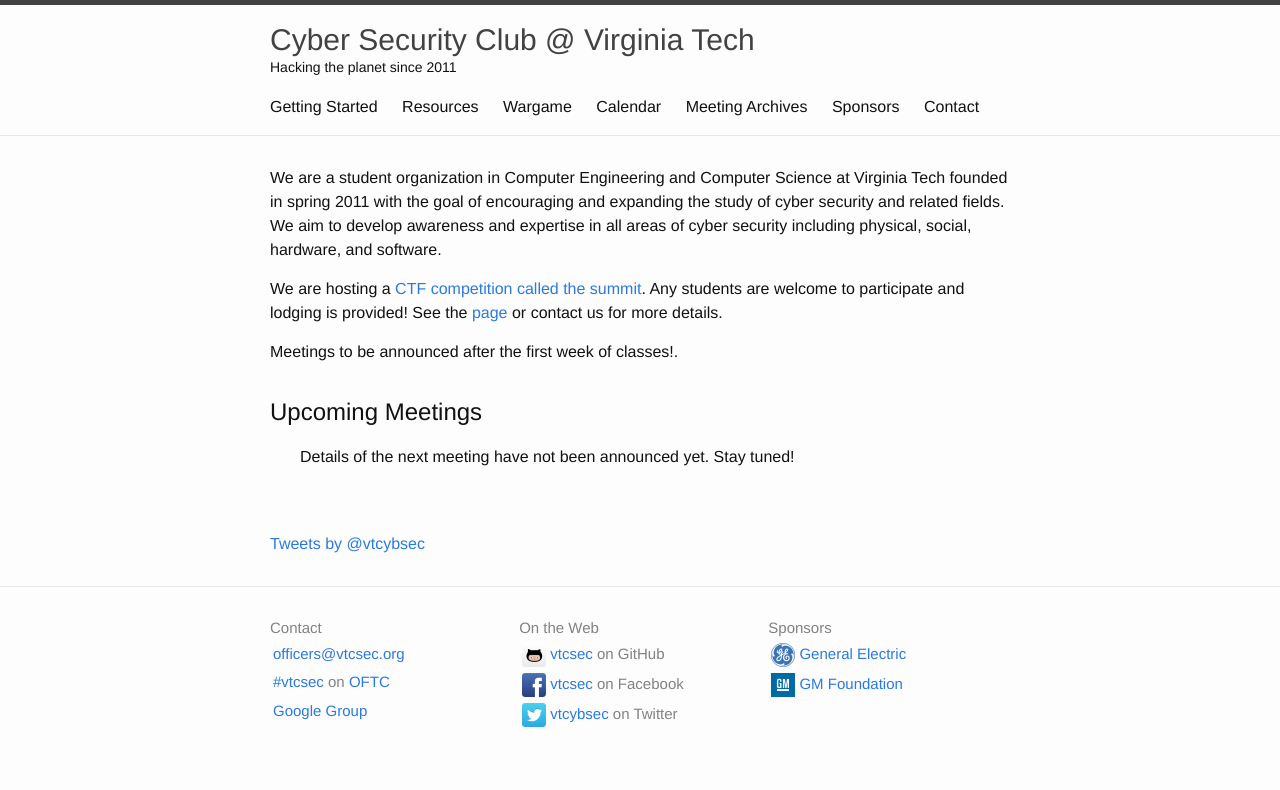
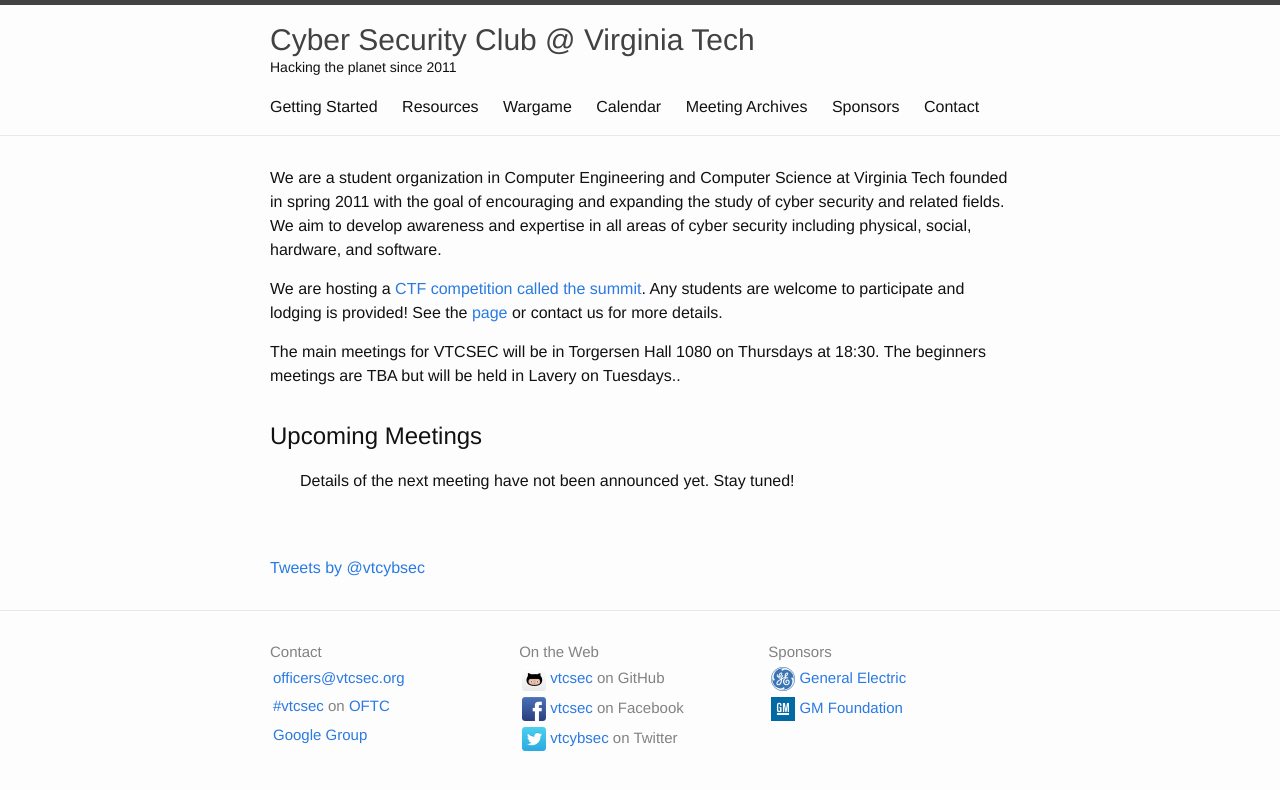
Before and after one commit to VTCSec/vtcsec.org, a Jekyll site: the page built from index.html, in a window 1280 px wide. Shown: the top 790 px of the page. Built offline with Jekyll 4.4.1, drawn with Linux system fonts in a browser that asks for light colours; comment, search, counter and statistics services are not loaded.

Commit message:
Update Meeting Specifics

```diff
--- a/index.html
+++ b/index.html
@@ -24,7 +24,8 @@ See the <a href="/summit">page</a> or contact us for more details.</p>
 {% comment %}
   TODO: Make this dynamic from per-semester data we already have.
 {% endcomment %}
-<p>Meetings to be announced after the first week of classes!</span>.
+<p>The main meetings for VTCSEC will be in Torgersen Hall 1080 on Thursdays at 18:30.
+The beginners meetings are TBA but will be held in Lavery on Tuesdays.</span>.
 
   <h1>Upcoming Meetings</h1>
   <ul class="post-list meeting-list future-only">
```
